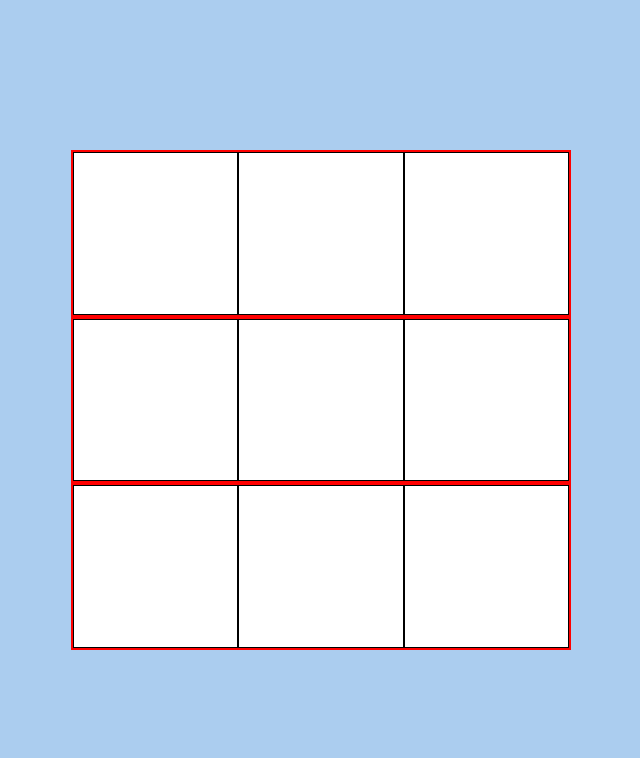
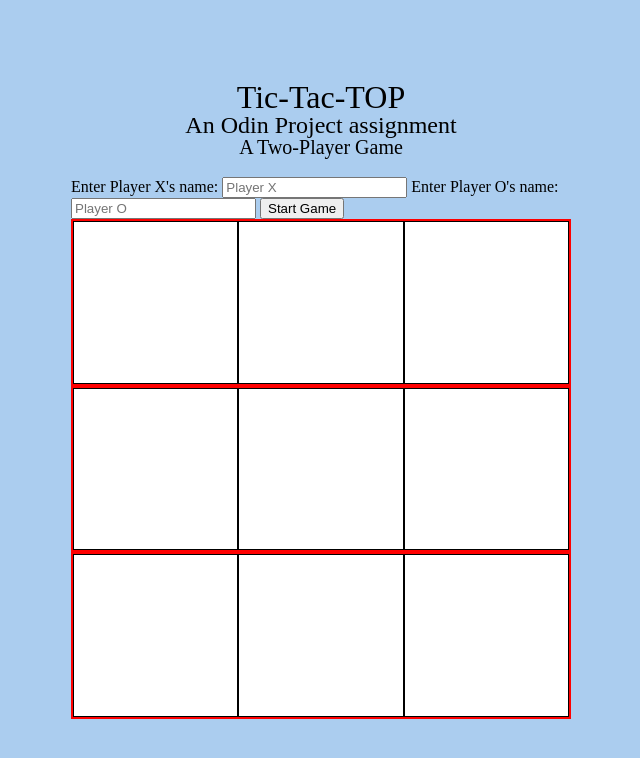
Before and after one commit to omaskati/tic-tac-toe, a plain HTML site: page index.html in a window 1280 px wide. Shown: the whole page, without its empty margins (319-959 px from the left). Drawn offline with Linux system fonts and the light colour scheme.

Commit message:
Add inputs to set player names

```diff
--- a/index.html
+++ b/index.html
@@ -4,15 +4,27 @@
     <meta charset="UTF-8">
     <meta name="viewport" content="width=device-width, initial-scale=1.0">
     <title>Tic Tac Toe</title>
+    <link rel="stylesheet" href="meyer-reset.css">
     <link rel="stylesheet" href="styles.css">
-    <link rel="stylesheet" href="meyer-reset.css">
     <script src="scripts-v2.js" defer></script>
 </head>
 <body>
     <div class="container">
-        <div id="game-container">
-
+        <div class="headings">
+            <h1>Tic-Tac-TOP</h1>
+            <h2>An Odin Project assignment</h2>
+            <h3>A Two-Player Game</h3>
         </div>
+        <div id="game-inputs">
+            <form>
+                <label for="playerX">Enter Player X's name: </label>
+                <input type="text" name="playerX" id="playerX" placeholder="Player X">
+                <label for="playerO">Enter Player O's name: </label>
+                <input type="text" name="playerO" id="playerO" placeholder="Player O">
+                <button type="submit">Start Game</button>
+            </form>
+        </div>
+        <div id="game-container"></div>
     </div>
 </body>
 </html>
--- a/scripts-v2.js
+++ b/scripts-v2.js
@@ -1,14 +1,24 @@
 
 const createPlayer = function(id, symbol, type){
 
+    let name = `Player ${symbol}`;
     const getPlayerName = function(){
-        return `Player${id}`;
+        return name;
     };
+
+    const setPlayerName =function(pName){
+        if(pName === "") return;
+        name = pName;
+    }
     const getSymbol = function(){
         return symbol;
     };
 
-    return {id, getPlayerName, getSymbol, type};
+    const getID = function(){
+        return id;
+    }
+
+    return {getID, getPlayerName, setPlayerName, getSymbol, type};
 }
 
 const gameboard = (function(){
@@ -105,6 +115,7 @@ const gameboard = (function(){
 
 const displayController = (function(){
     const screen = document.getElementById("game-container");
+    const gameForm = document.querySelector("form");
     for(let i=0; i< gameboard.getSize(); i++){
 
         let rowDiv = document.createElement("div");
@@ -138,6 +149,16 @@ const displayController = (function(){
             }
         }
     }
+
+    gameForm.addEventListener("submit", (event)=>{
+        event.preventDefault();
+        let pXName = event.target.querySelector("input#playerX").value;
+        let pOName = event.target.querySelector("input#playerO").value;
+
+        game.setPlayerNames(pXName, pOName);
+        game.start();
+
+    });
 
     function clickHandler(event){
         let square = event.target;
@@ -183,7 +204,7 @@ const game = (function(){
     };
 
     const switchPlayer = function(){
-        if(activePlayer.id === 1){
+        if(activePlayer.getID() === 1){
             activePlayer = player2;
         }
         else activePlayer = player1;
@@ -226,5 +247,10 @@ const game = (function(){
         }
     };
 
-    return {start, play};
+    const setPlayerNames = function(p1, p2){
+        player1.setPlayerName(p1);
+        player2.setPlayerName(p2);
+    };
+
+    return {start, play, setPlayerNames};
 })();
--- a/styles.css
+++ b/styles.css
@@ -1,13 +1,36 @@
 :root{
     background-color: #abcdef;
+
+    --board-width: 500px;
+
 }
 
 .container{
     height: 100vh;
     min-height: 100%;
-    display: grid;
-    justify-items: center;
+    width: var(--board-width);
+    margin: 0 auto;
+    display: flex;
+    flex-flow: column nowrap;
+    justify-content: center;
     align-items: center;
+}
+
+.headings{
+    text-align:center;
+    margin-bottom: 20px;
+}
+
+h1{
+    font-size: 2rem;
+}
+
+h2{
+    font-size: 1.5rem;
+}
+
+h3{
+    font-size: 1.25rem;
 }
 
 #game-container{
```
